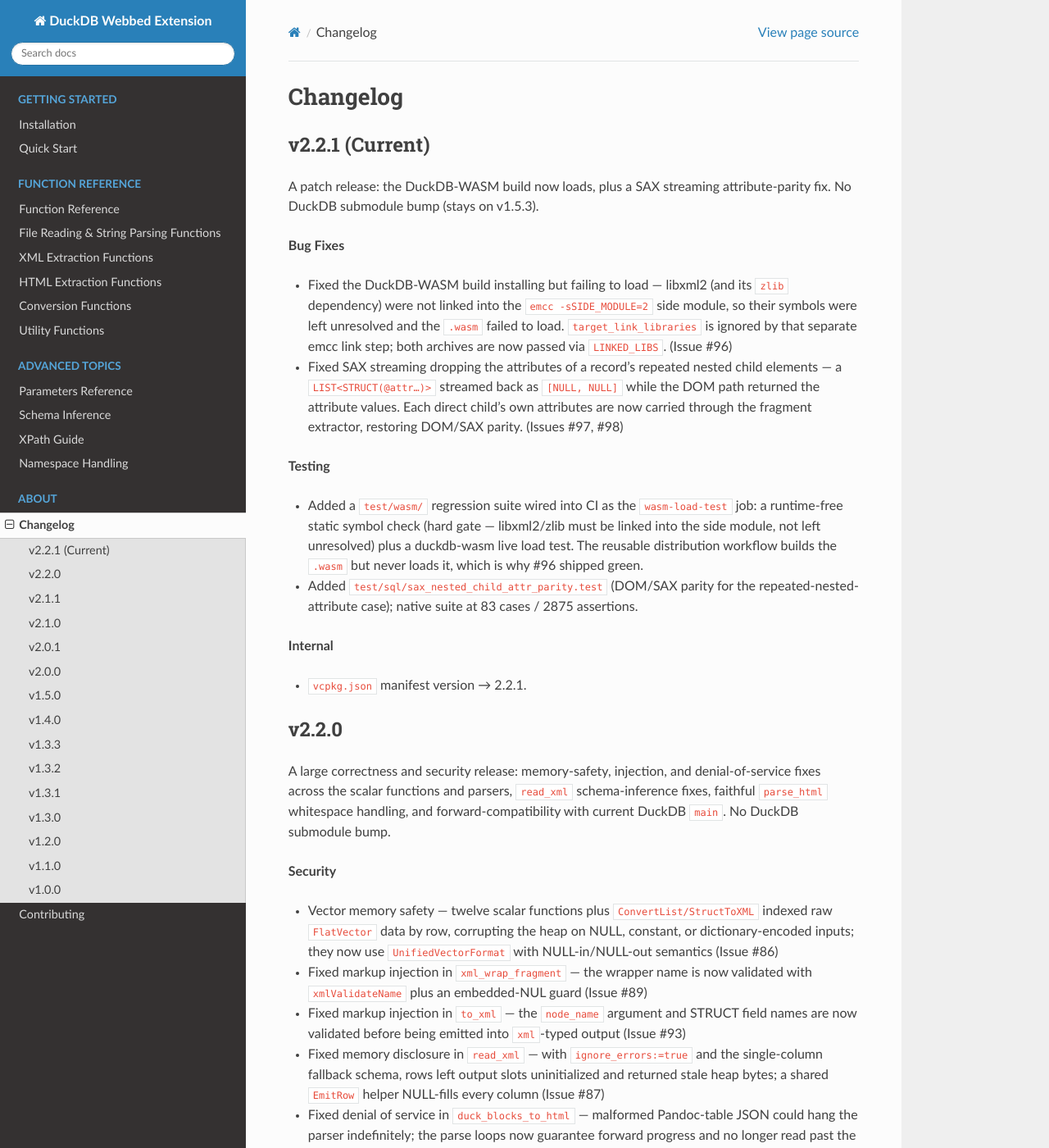
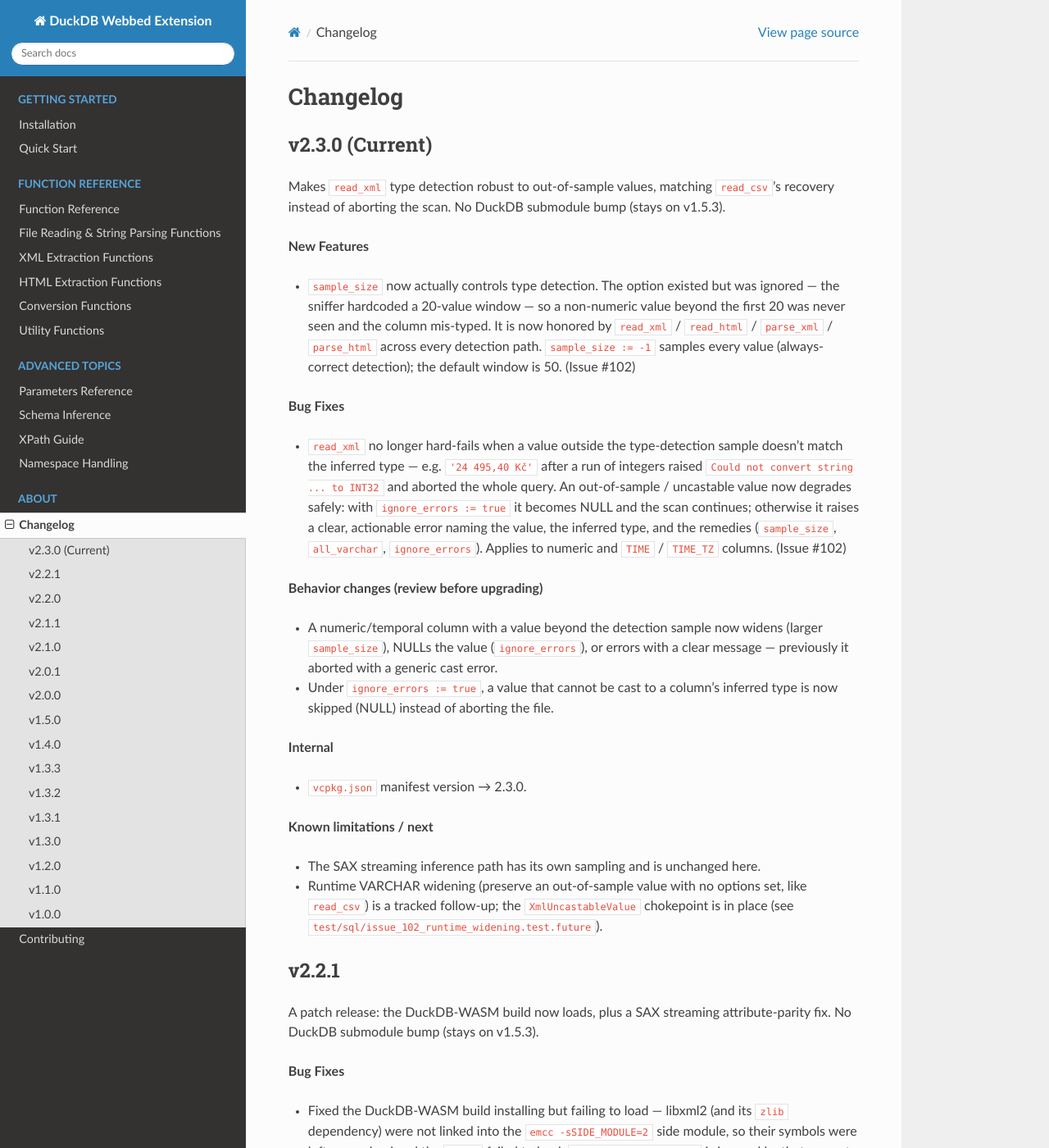
Before and after one commit to teaguesterling/duckdb_webbed, a Sphinx documentation site: the page built from docs/changelog.rst, in a window 1280 px wide and 1400 px high. Shown: the whole window at 82% size. Built offline with Sphinx 7.4.7 and the Read the Docs theme 3.1.0, drawn with Linux system fonts in a browser that asks for light colours.

Commit message:
release: v2.3.0 (read_xml out-of-sample type-detection robustness)
Cuts v2.3.0 with the #102 fix: sample_size now functions (was a dead option;
the sniffer hardcoded a 20-value window) across read_xml/read_html/parse_*,
with sample_size := -1 to sample every value; and out-of-sample / uncastable
typed values degrade safely (ignore_errors -> NULL, else a clear actionable
error) for numeric and TIME/TIME_TZ columns, instead of aborting the scan.

- vcpkg.json -> 2.3.0
- docs/changelog.rst: v2.3.0 entry
- RELEASE_NOTES_v2.3.0.md

No DuckDB submodule bump (stays on v1.5.3).

Co-Authored-By: Claude Opus 4.8 (1M context) <noreply@anthropic.com>
Claude-Session: https://claude.ai/code/session_01YK2zHBz326w3k8kVEYXXPF

```diff
--- a/docs/changelog.rst
+++ b/docs/changelog.rst
@@ -1,8 +1,54 @@
 Changelog
 =========
 
-v2.2.1 (Current)
+v2.3.0 (Current)
 ----------------
+
+Makes ``read_xml`` type detection robust to out-of-sample values, matching
+``read_csv``'s recovery instead of aborting the scan. No DuckDB submodule bump
+(stays on v1.5.3).
+
+**New Features**
+
+- ``sample_size`` now actually controls type detection. The option existed but was
+  ignored — the sniffer hardcoded a 20-value window — so a non-numeric value
+  beyond the first 20 was never seen and the column mis-typed. It is now honored by
+  ``read_xml`` / ``read_html`` / ``parse_xml`` / ``parse_html`` across every
+  detection path. ``sample_size := -1`` samples every value (always-correct
+  detection); the default window is 50. (Issue #102)
+
+**Bug Fixes**
+
+- ``read_xml`` no longer hard-fails when a value outside the type-detection sample
+  doesn't match the inferred type — e.g. ``'24 495,40 Kč'`` after a run of integers
+  raised ``Could not convert string ... to INT32`` and aborted the whole query.
+  An out-of-sample / uncastable value now degrades safely: with
+  ``ignore_errors := true`` it becomes NULL and the scan continues; otherwise it
+  raises a clear, actionable error naming the value, the inferred type, and the
+  remedies (``sample_size``, ``all_varchar``, ``ignore_errors``). Applies to
+  numeric and ``TIME`` / ``TIME_TZ`` columns. (Issue #102)
+
+**Behavior changes (review before upgrading)**
+
+- A numeric/temporal column with a value beyond the detection sample now widens
+  (larger ``sample_size``), NULLs the value (``ignore_errors``), or errors with a
+  clear message — previously it aborted with a generic cast error.
+- Under ``ignore_errors := true``, a value that cannot be cast to a column's
+  inferred type is now skipped (NULL) instead of aborting the file.
+
+**Internal**
+
+- ``vcpkg.json`` manifest version → 2.3.0.
+
+**Known limitations / next**
+
+- The SAX streaming inference path has its own sampling and is unchanged here.
+- Runtime VARCHAR widening (preserve an out-of-sample value with no options set,
+  like ``read_csv``) is a tracked follow-up; the ``XmlUncastableValue`` chokepoint
+  is in place (see ``test/sql/issue_102_runtime_widening.test.future``).
+
+v2.2.1
+------
 
 A patch release: the DuckDB-WASM build now loads, plus a SAX streaming
 attribute-parity fix. No DuckDB submodule bump (stays on v1.5.3).
--- a/vcpkg.json
+++ b/vcpkg.json
@@ -1,6 +1,6 @@
 {
         "name": "duckdb-webbed",
-        "version": "2.2.1",
+        "version": "2.3.0",
         "dependencies": [
                 {
                         "name": "libxml2",
```
Also changed, not shown: RELEASE_NOTES_v2.3.0.md (added, +36 -0 lines).
